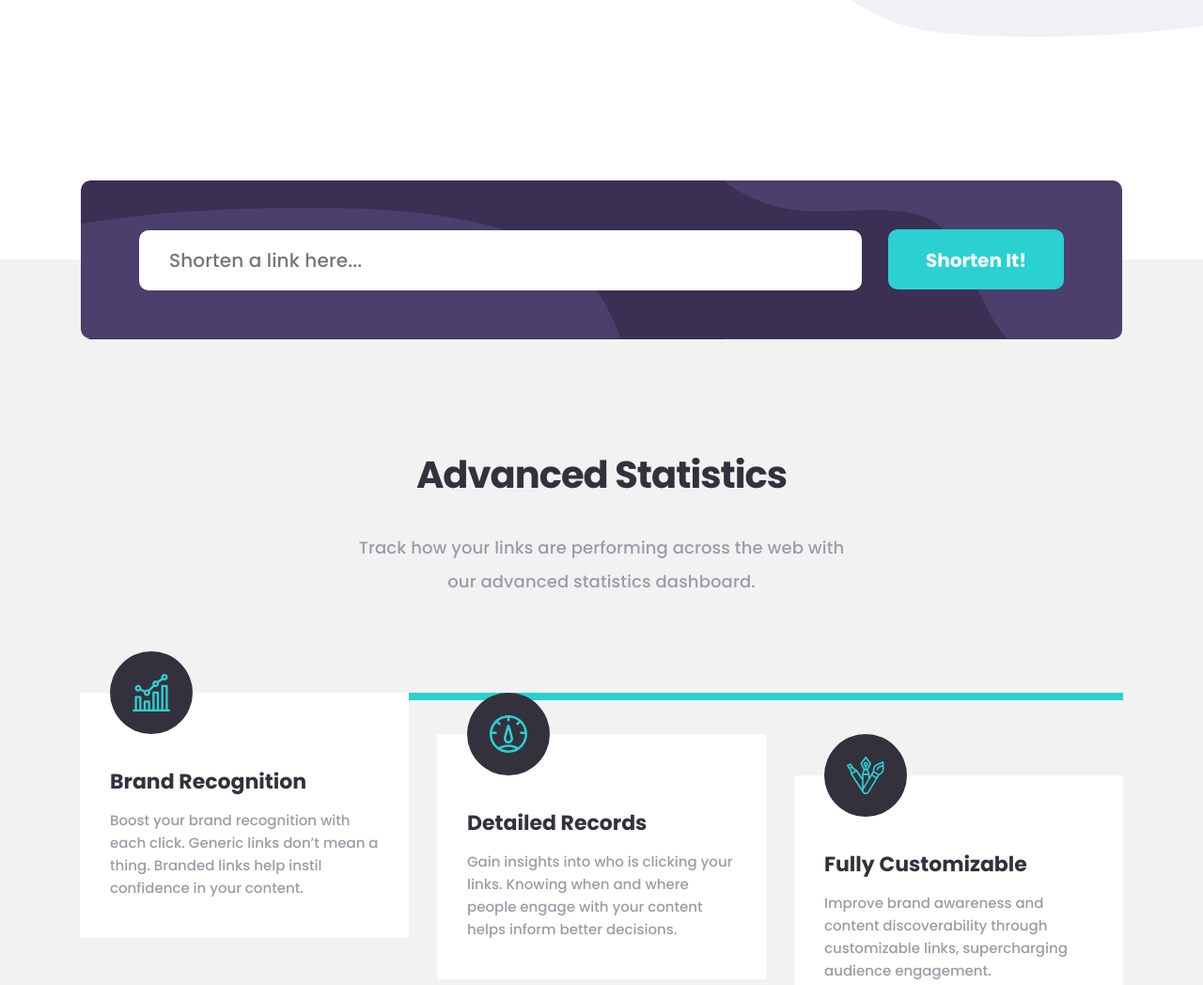
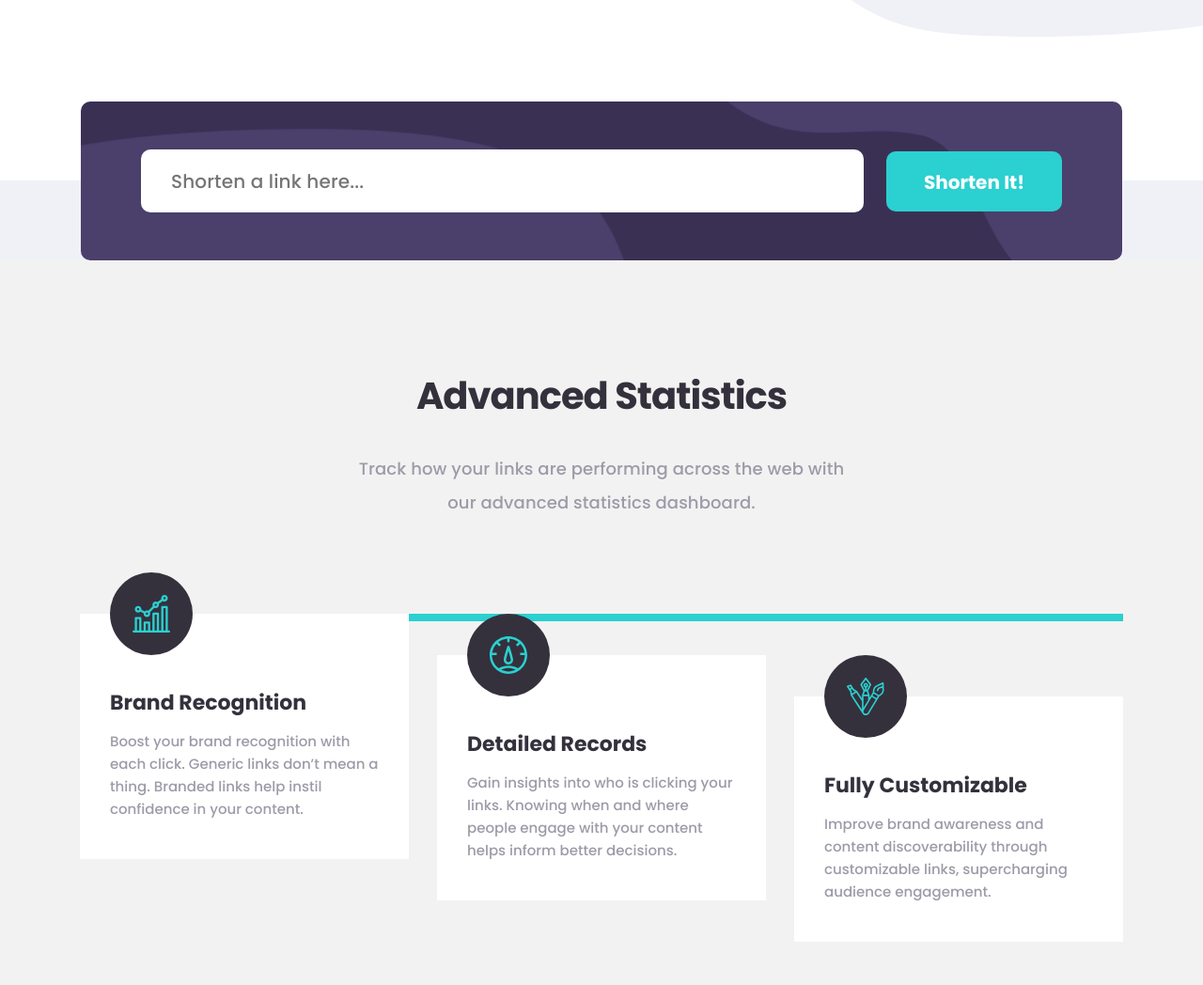
Before and after one commit to Azizbek-Boyhamdamov/Shortly, a plain HTML site: page index.html in a window 1280 px wide. Shown: the part 609-1657 px from the top of the page at 94% size. Drawn offline with Linux system fonts and the light colour scheme.

Commit message:
Add URL shortener form

```diff
--- a/css/style.css
+++ b/css/style.css
@@ -6,6 +6,7 @@
   --dark-blue:#3A3054;
   --blue:#4B3F6B;
   --light-blue:#2BD0D0;
+  --erorr-color:#F46363;
 }
 
 /* Fonts */
@@ -79,6 +80,16 @@ a{
   color: inherit;
 }
 
+/* PLACEHOLDER */
+
+::-webkit-input-placeholder,
+::-moz-placeholder,
+:-ms-input-placeholder,
+:-moz-placeholder{
+  color: rgb(52, 49, 61);
+  opacity: 1;
+}
+
 /* CONTAINER */
 .container{
   width: 100%;
@@ -87,6 +98,18 @@ a{
   padding-right: 50px;
   margin-left: auto;
   margin-right: auto;
+}
+
+/* VISUALLY-HIDDEN */
+.visually-hidden {
+  position: absolute;
+  width: 1px;
+  height: 1px;
+  margin: -1px;
+  border: 0;
+  padding: 0;
+  clip: rect(0 0 0 0);
+  overflow: hidden;
 }
 
 /* BUTTON */
@@ -101,6 +124,8 @@ a{
   font-size: 20px;
   line-height: 30px;
   color: #fff;
+  white-space: nowrap;
+  cursor: pointer;
   background-color: var(--light-blue);
   transition: background-color 0.4s ease;
 }
@@ -305,35 +330,79 @@ a{
   margin-bottom: 38px;
 }
 
+/* INDEX-URL-SHORTENER-FEATURES-WRAPPER */
 
-/* SHORTEN */
-
-.shorten{
-  background: linear-gradient(180deg , #fff 0 50%, #f2f2f2 50% 100%);
+.index-url-shortener-features-wrapper {
+  display: flex;
+  flex-direction: column;
+  background-color:var(--light-grey);
+}
+.index-url-shortener-features-wrapper__url-shortener {
+  margin-top: -84px;
 }
 
-.shorten__inner {
-  padding: 52px 62px;
+/* URL-SHORTENER */
+
+.url-shortener__form {
+  display: flex;
+  align-items: center;
+  padding: 51px 64px;
   border-radius: 10px;
+  background-color: var(--dark-blue);
   background-image: url("../images/filtr_bg_image.png");
+  background-size: cover;
+  background-repeat: no-repeat;
+}
+.url-shortener__input-wrapper {
+  position: relative;
+  flex-grow: 1;
+  display: flex;
+  flex-direction: column;
+  margin-right: 24px;
+}
+.url-shortener__input{
+  display: block;
+  flex-grow: 1;
+  width: 100%;
+  padding: 12.5px 29px;
+  border-radius: 10px;
+  letter-spacing: 0.15px;
+  font-size: 20px;
+  font-weight: 500;
+  line-height: 36px;
+  border: 3px solid transparent;
+  color:  rgba(52, 49, 61 , 0.5);
 }
 
-.shorten__input {
-  display: inline-block;
-  max-width: 769px;
-  width: 100%;
-  padding: 14px 32px;
+.url-shortener__input:focus{
+  outline: none;
+}
+.url-shortener__input:not(:focus):not(:placeholder-shown):invalid{
+  border-color: var(--erorr-color);
+  color: var(--erorr-color);
+}
+
+.url-shortener__erorr-message {
+  display: none;
+}
+
+.url-shortener__input:not(:focus):not(:placeholder-shown):invalid ~ .url-shortener__erorr-message{
+  display: block;
+  position: absolute;
+  font-size: 16px;
+  line-height: 18px;
+  font-style: italic;
+  color: var(--erorr-color);
+  letter-spacing: 0.11px;
+  top: calc(100% + 8px);
+  left: 0;
+}
+
+.shorten__button {
   border-radius: 10px;
-  border: 0;
-  font-size: 20px;
-  line-height: 36px;
-  letter-spacing: 0.15px;
+  padding: 18px 40px 16px;
 }
-.shorten__button {
-  margin-left: 24px;
-  padding: 18px 40px 16px;
-  border-radius: 10px;
-}
+
 
 /* FEATURES */
 
--- a/index.html
+++ b/index.html
@@ -68,16 +68,28 @@
   </section>
 
   <!-- SHORTEN -->
-  <form  class="shorten" action="https://echo.htmlacademy.ru" method="get">
-    <div class="shorten__container container">
-      <div class="shorten__inner">
-        <input class="shorten__input" type="text" name="input-link" id="" placeholder="Shorten a link here...">
-      <button  class="shorten__button button" type="submit">Shorten It!</button>
+  <div class="index-url-shortener-features-wrapper">
+    <div class="index-url-shortener-features-wrapper__url-shortener">
+      <!-- URL-SHORTENER-FORM -->
+      <div class="url-shortener">
+        <div class="container">
+            <h2 class="visually-hidden">URL Shortener</h2>
+          <form  class="url-shortener__form" action="https://echo.htmlacademy.ru" method="post">
+              <div class="url-shortener__input-wrapper">
+                <input class="url-shortener__input" type="url" name="URL" required aria-label="URL input" placeholder="Shorten a link here...">
+                <div class="url-shortener__erorr-message">Please add a link</div>
+              </div>
+              <button  class="shorten__button button" type="submit">Shorten It!</button>
+          </form>
+        </div>
+      </div>
+
     </div>
-    </div>
-  </form>
+    <!-- URL-SHORTENER-FORM -->
 
-  <!-- FEATURES -->
+
+
+      <!-- FEATURES -->
 
   <section class="features">
     <div class="features__container container">
@@ -119,6 +131,11 @@
       </div>
     </div>
   </section>
+
+  </div>
+
+
+
 
   <!-- CTA -->
 
```
